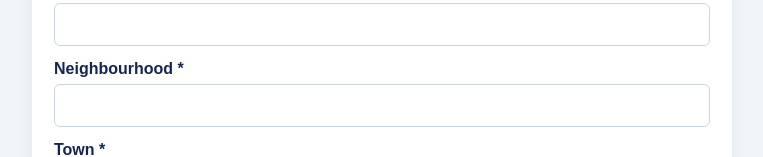
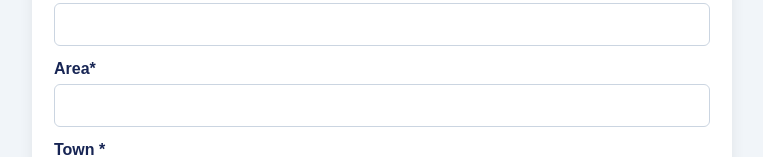
Before and after one commit to Khairatkmc/mia-online-application, a plain HTML site: page index.html in a window 1280 px wide. Shown: the part 485-642 px from the top of the page, without its empty margins (258-1021 px from the left). Drawn offline with nearby package versions, Linux system fonts and the light colour scheme.

Commit message:
Update index.html

```diff
--- a/index.html
+++ b/index.html
@@ -105,8 +105,8 @@
     <label>Age *</label>
     <input type="number" name="age" min="1" required>
 
-    <label>Neighbourhood *</label>
-    <input name="Area" required>
+    <label>Area*</label>
+    <input name="area" required>
 
     <label>Town *</label>
     <input name="town" required>
```
